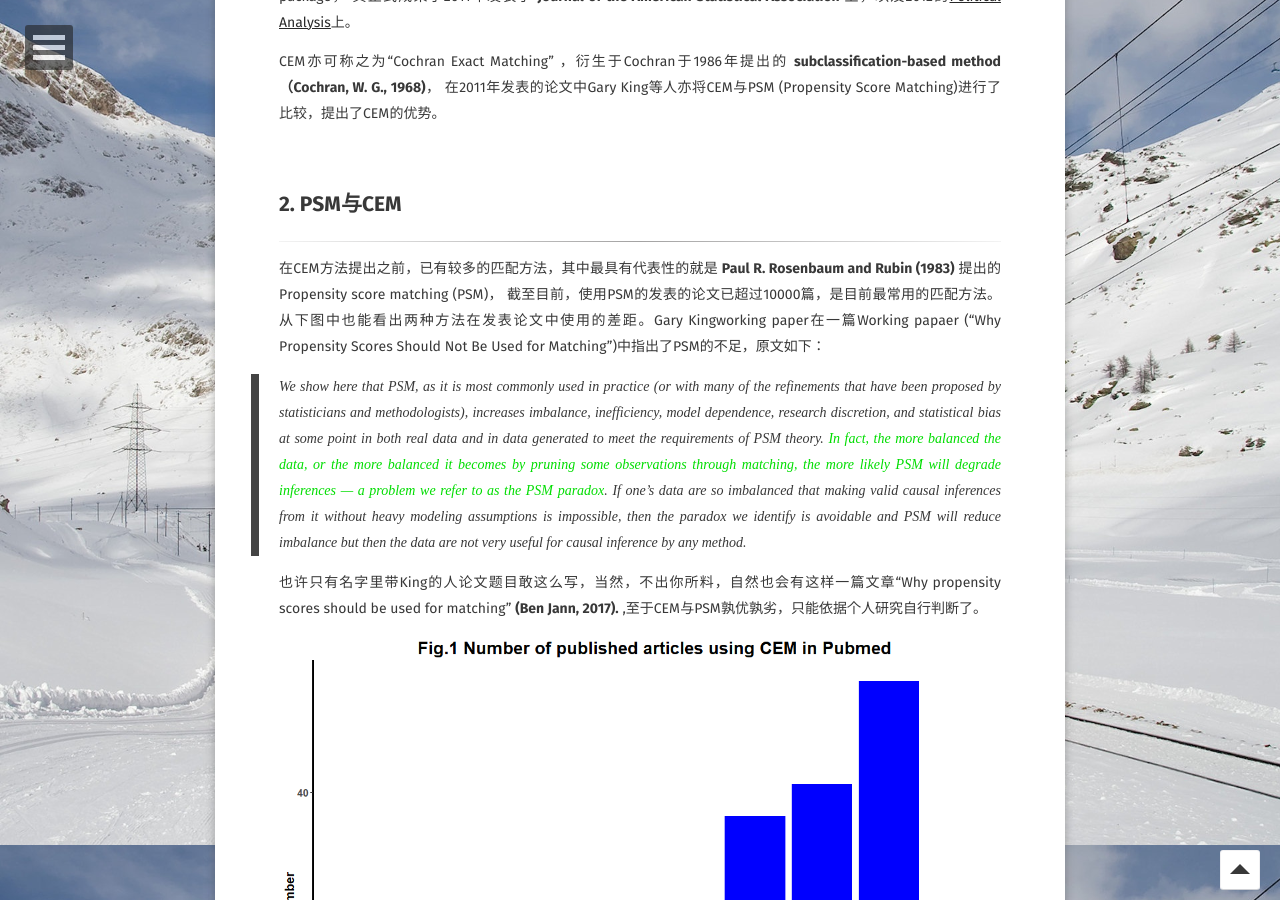
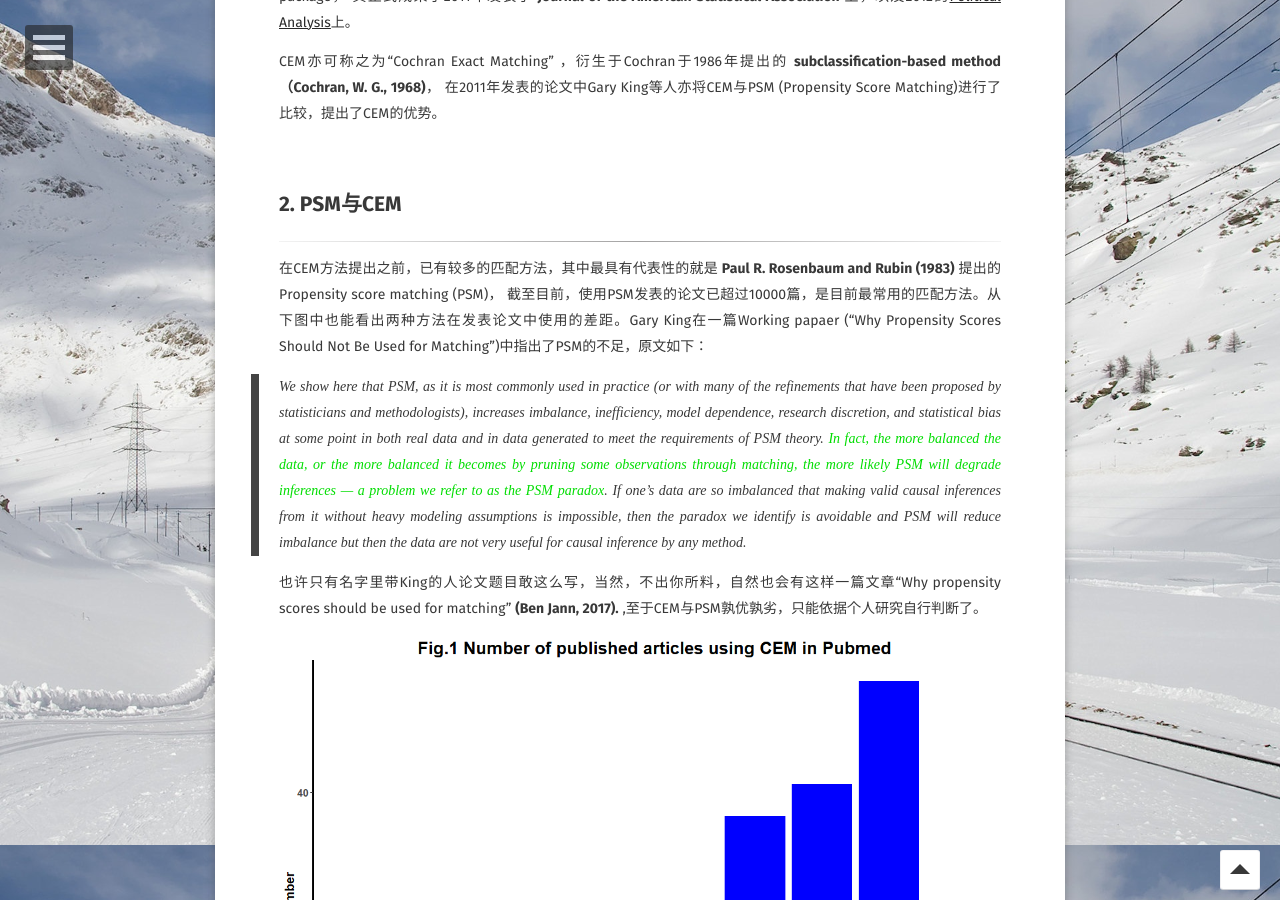
Before and after one commit to shumchi/shumchi.github.io, a Jekyll site: the page built from _posts/2019-04-14-How-to-do-a-Coarsened-Exact-Matching.md, in a window 1280 px wide and 900 px high, scrolled down 1075 px. Built offline with Jekyll 4.4.1, drawn with Linux system fonts in a browser that asks for light colours; some web fonts are replaced; some of the changed text lies outside the part shown.

Commit message:
Update 2019-04-14-How-to-do-a-Coarsened-Exact-Matching.md

```diff
--- a/_posts/2019-04-14-How-to-do-a-Coarsened-Exact-Matching.md
+++ b/_posts/2019-04-14-How-to-do-a-Coarsened-Exact-Matching.md
@@ -50,8 +50,8 @@ Matching)进行了比较，提出了CEM的优势。
 
 在CEM方法提出之前，已有较多的匹配方法，其中最具有代表性的就是 **Paul R.
 Rosenbaum and Rubin (1983)** 提出的Propensity score matching (PSM)，
-截至目前，使用PSM的发表的论文已超过10000篇，是目前最常用的匹配方法。从下图中也能看出两种方法在发表论文中使用的差距。Gary
-Kingworking paper在一篇Working papaer (“Why Propensity Scores Should Not
+截至目前，使用PSM发表的论文已超过10000篇，是目前最常用的匹配方法。从下图中也能看出两种方法在发表论文中使用的差距。Gary
+King在一篇Working papaer (“Why Propensity Scores Should Not
 Be Used for Matching”)中指出了PSM的不足，原文如下：
 
 > We show here that PSM, as it is most commonly used in practice (or
```
Also changed, not shown: other parts of _posts/2019-04-14-How-to-do-a-Coarsened-Exact-Matching.md (+3 -3 lines).
